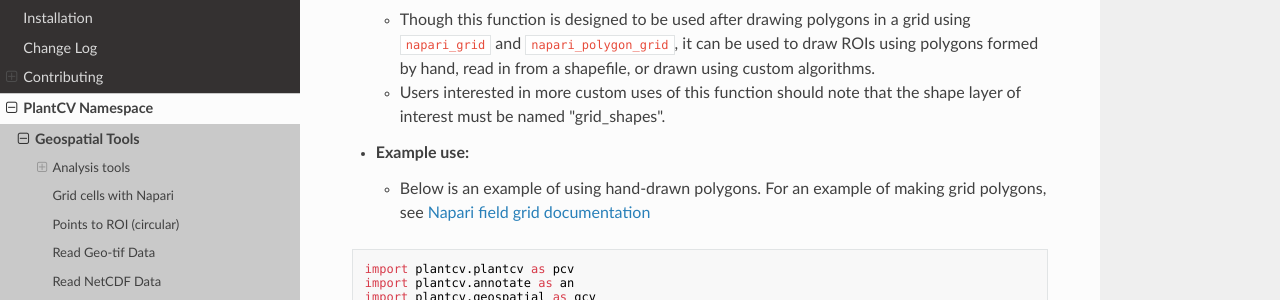
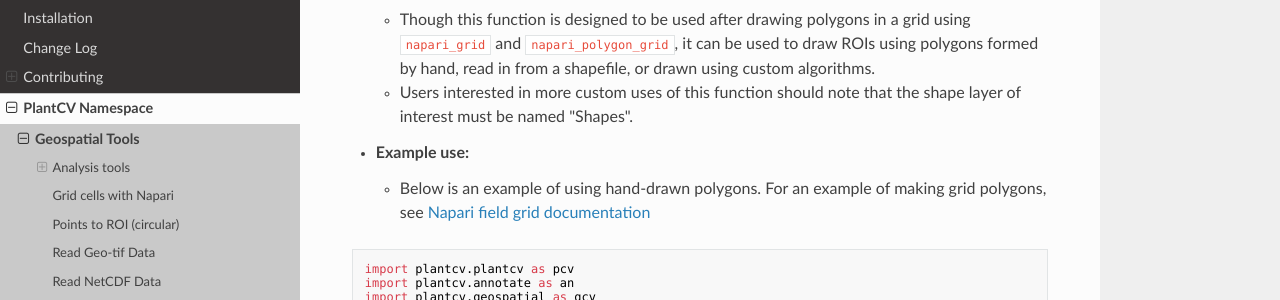
Before and after one commit to danforthcenter/plantcv-geospatial, an MkDocs documentation site: the page built from docs/center_grid_rois.md, in a window 1280 px wide and 900 px high, scrolled down 394 px. Shown: the part 175-475 px from the top of the window. Built offline with MkDocs 1.6.1, drawn with Linux system fonts in a browser that asks for light colours; nearby versions of some CDN libraries.

Commit message:
updated docs I think there was a type on Shapes

```diff
--- a/docs/center_grid_rois.md
+++ b/docs/center_grid_rois.md
@@ -14,7 +14,7 @@ After using a Napari viewer, and possibly the combination of `napari_grid` and `
 
 - **Context:**
     - Though this function is designed to be used after drawing polygons in a grid using `napari_grid` and `napari_polygon_grid`, it can be used to draw ROIs using polygons formed by hand, read in from a shapefile, or drawn using custom algorithms.
-    - Users interested in more custom uses of this function should note that the shape layer of interest must be named "grid_shapes".
+    - Users interested in more custom uses of this function should note that the shape layer of interest must be named "Shapes".
 
 - **Example use:**
     - Below is an example of using hand-drawn polygons. For an example of making grid polygons, see [Napari field grid documentation](https://github.com/danforthcenter/plantcv-geospatial/blob/main/docs/napari_field_grid.md)
```
